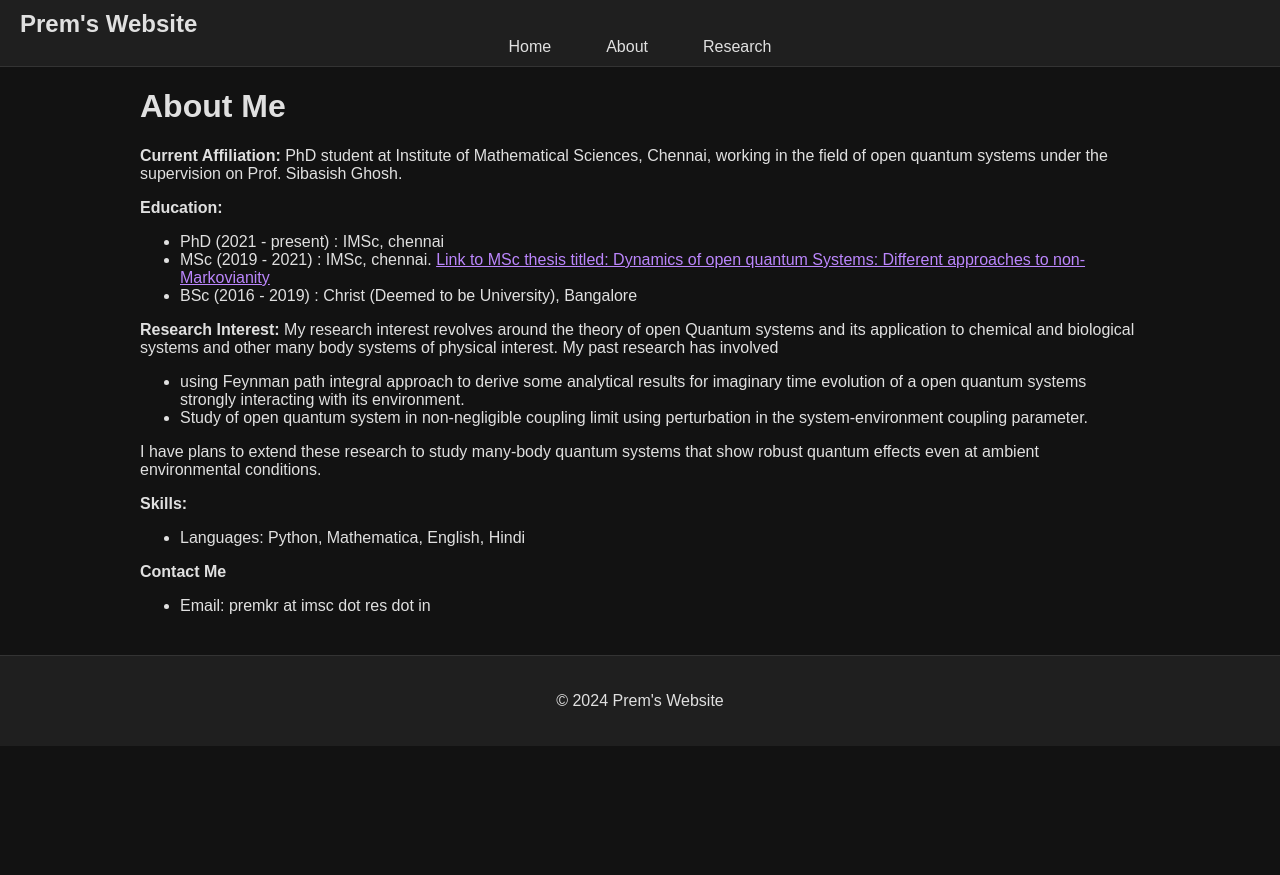
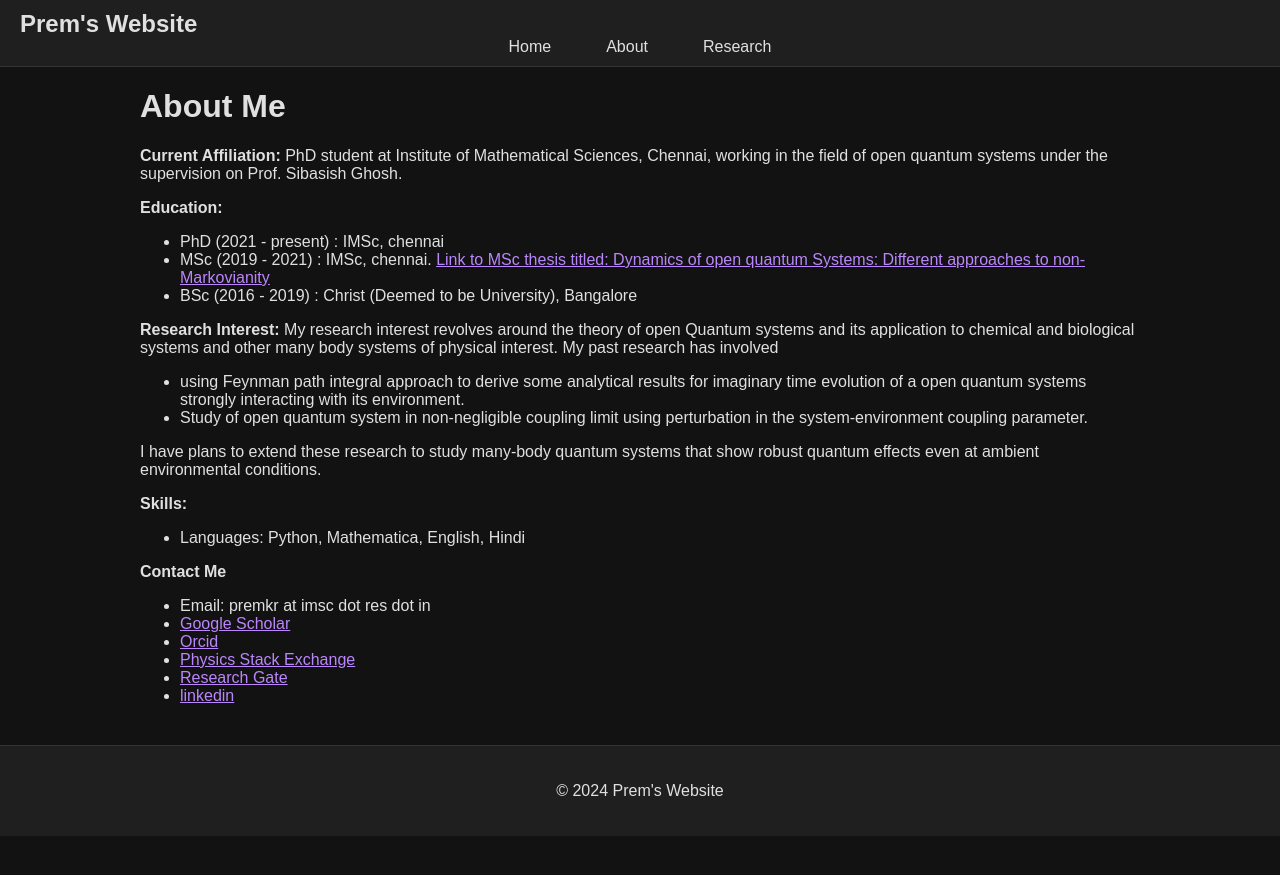
Before and after one commit to prem314/prem314.github.io, a Jekyll site: the page built from about.md, in a window 1280 px wide. Shown: the top 875 px of the page. Built offline with Jekyll 4.4.1, drawn with Linux system fonts in a browser that asks for light colours.

Commit message:
Update about.md

```diff
--- a/about.md
+++ b/about.md
@@ -27,3 +27,8 @@ I have plans to extend these research to study many-body quantum systems that sh
 
 **Contact Me**
   - Email: premkr at imsc dot res dot in
+  - [Google Scholar](https://scholar.google.com/citations?user=f-ZPkk0AAAAJ&hl=en)
+  - [Orcid](https://orcid.org/my-orcid?orcid=0009-0007-4032-4332)
+  - [Physics Stack Exchange](https://physics.stackexchange.com/users/42420/prem)
+  - [Research Gate](https://www.researchgate.net/profile/Prem_Kumar84)
+  - [linkedin](https://www.linkedin.com/in/prem-kumar-72a31831a/)
```
